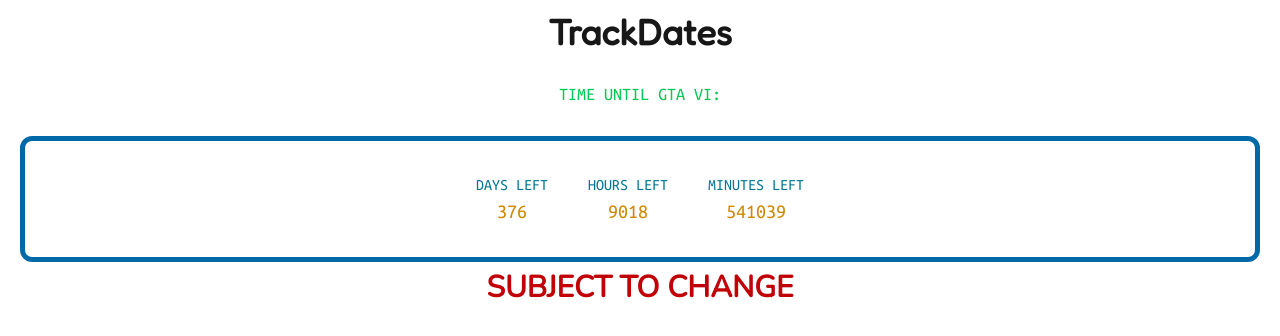
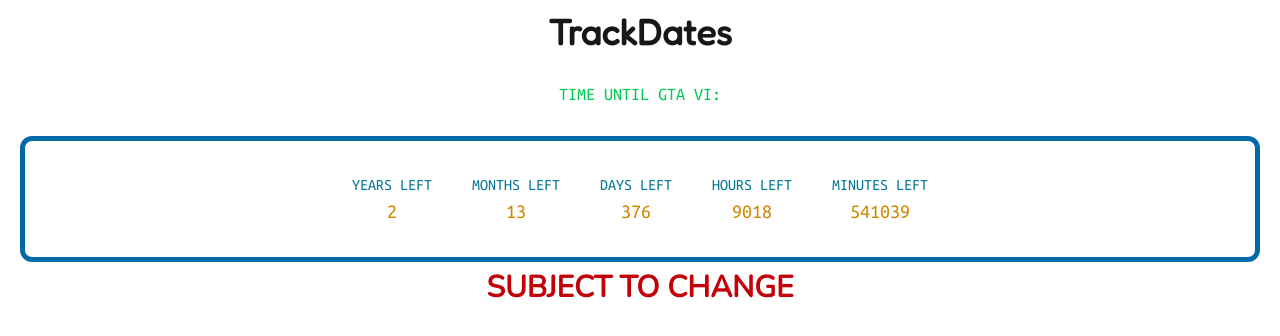
Before and after one commit to 47JMC/track-dates, a Next.js app: page / in a window 1280 px wide. Shown: the top 336 px of the page. Built offline with nearby package versions, Linux system fonts and the light colour scheme.

Commit message:
add days and hours

```diff
--- a/app/components/Tracker.tsx
+++ b/app/components/Tracker.tsx
@@ -11,6 +11,8 @@
   // Implement tracking days left until GTA VI release
   // Nov 19, 2026
 
+  const [yearsLeft, setYearsLeft] = useState<number | null>(null);
+  const [monthsLeft, setMonthsLeft] = useState<number | null>(null);
   const [daysLeft, setDaysLeft] = useState<number | null>(null);
   const [hoursLeft, setHoursLeft] = useState<number | null>(null);
   const [minutesLeft, setMinutesLeft] = useState<number | null>(null);
@@ -21,14 +23,18 @@
       const now = new Date();
       const timeDiff = releaseDate.getTime() - now.getTime();
 
+      const yearsLeft = Math.ceil(timeDiff / (1000 * 60 * 60 * 24 * 365));
+      const monthsLeft = Math.ceil(timeDiff / (1000 * 60 * 60 * 24 * 30));
       const daysLeft = Math.ceil(timeDiff / (1000 * 60 * 60 * 24));
       const hoursLeft = Math.ceil(timeDiff / (1000 * 60 * 60));
       const minutesLeft = Math.ceil(timeDiff / (1000 * 60));
 
+      setYearsLeft(yearsLeft);
+      setMonthsLeft(monthsLeft);
       setDaysLeft(daysLeft);
       setHoursLeft(hoursLeft);
       setMinutesLeft(minutesLeft);
-    }, 120); // Update every 24 hours
+    }, 120);
   });
 
   return (
@@ -37,6 +43,8 @@
         TIME UNTIL GTA VI:
       </p>
       <div className="border-5 flex justify-center *:m-5 border-sky-700 rounded-xl m-2 p-3 ">
+        <DisplayBox title="YEARS LEFT">{yearsLeft}</DisplayBox>
+        <DisplayBox title="MONTHS LEFT">{monthsLeft}</DisplayBox>
         <DisplayBox title="DAYS LEFT">{daysLeft}</DisplayBox>
         <DisplayBox title="HOURS LEFT">{hoursLeft}</DisplayBox>
         <DisplayBox title="MINUTES LEFT">{minutesLeft}</DisplayBox>
```
